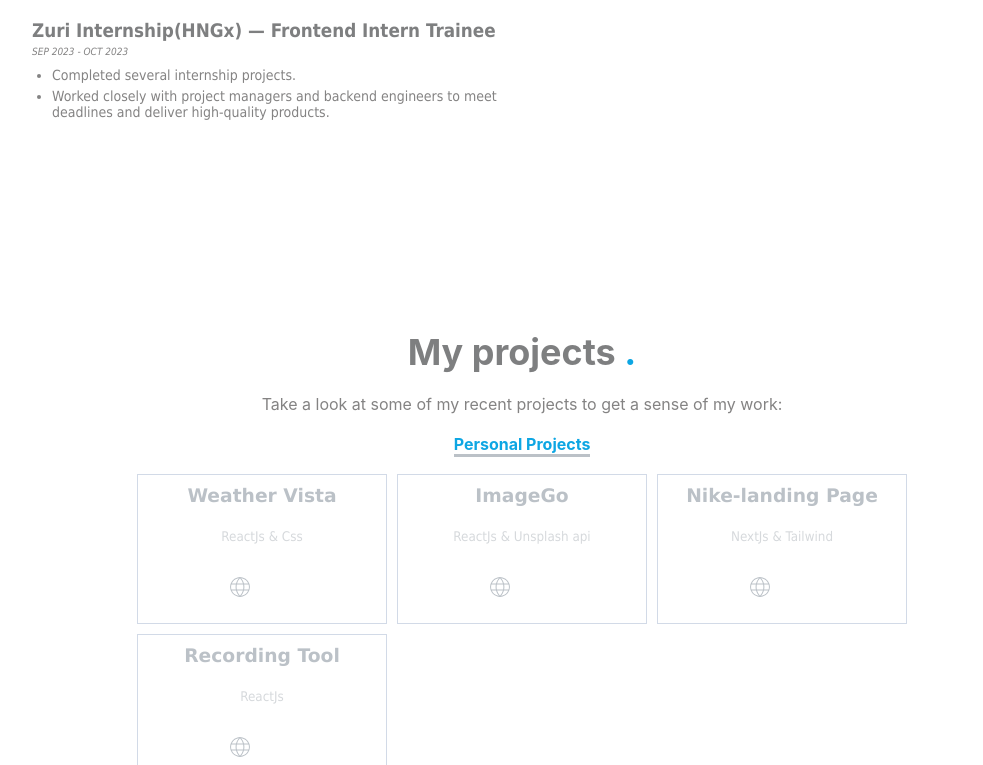
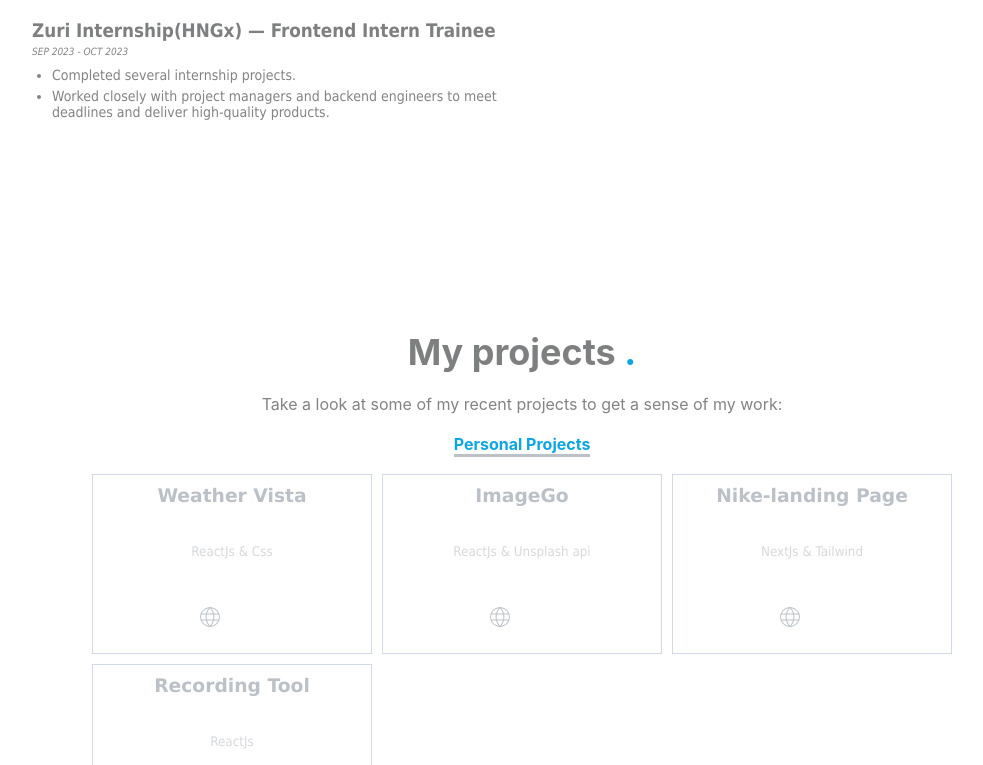
Before and after one commit to DannyUzo/MyPortfolio, a React (Create React App) app: page / in a window 1280 px wide. Shown: the part 1021-1786 px from the top of the page, without its empty margins (118-1101 px from the left). Built offline with nearby package versions, Linux system fonts and the light colour scheme; some icons are missing.

Commit message:
Updates: Width and height increased on Project card.

```diff
--- a/src/App.css
+++ b/src/App.css
@@ -327,8 +327,8 @@ display: flex;
 justify-content: center;
 }
 .ProjectCard , .message{
-  width: 250px;
-  height: 150px;
+  width: 280px;
+  height: 180px;
   display: flex;
   flex-direction: column;
   justify-content: space-between;
```
